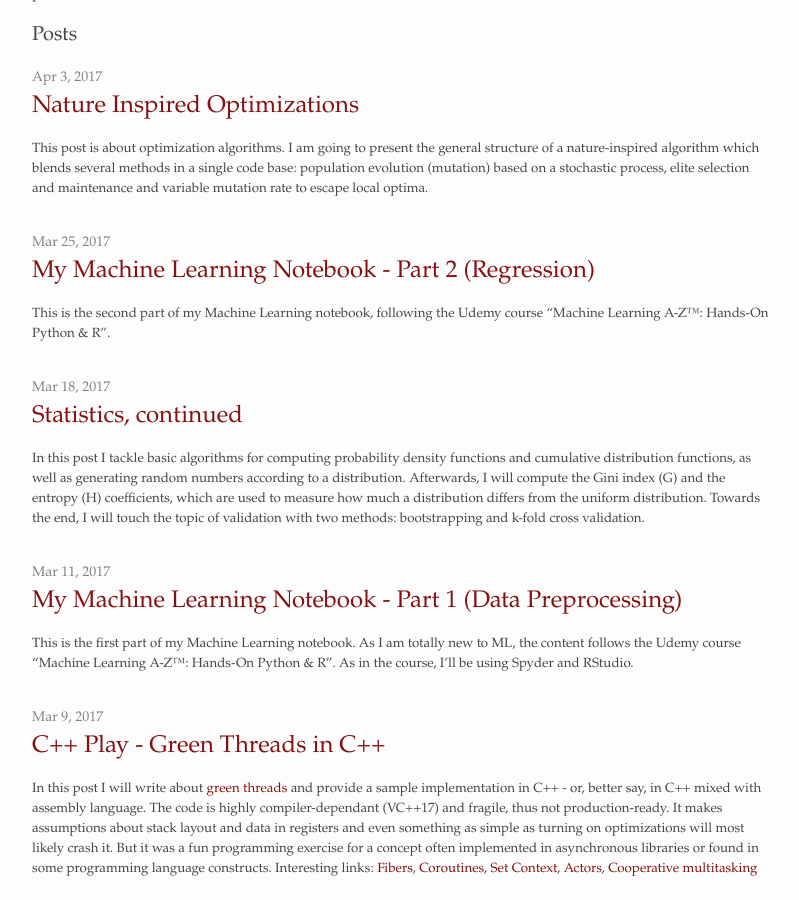
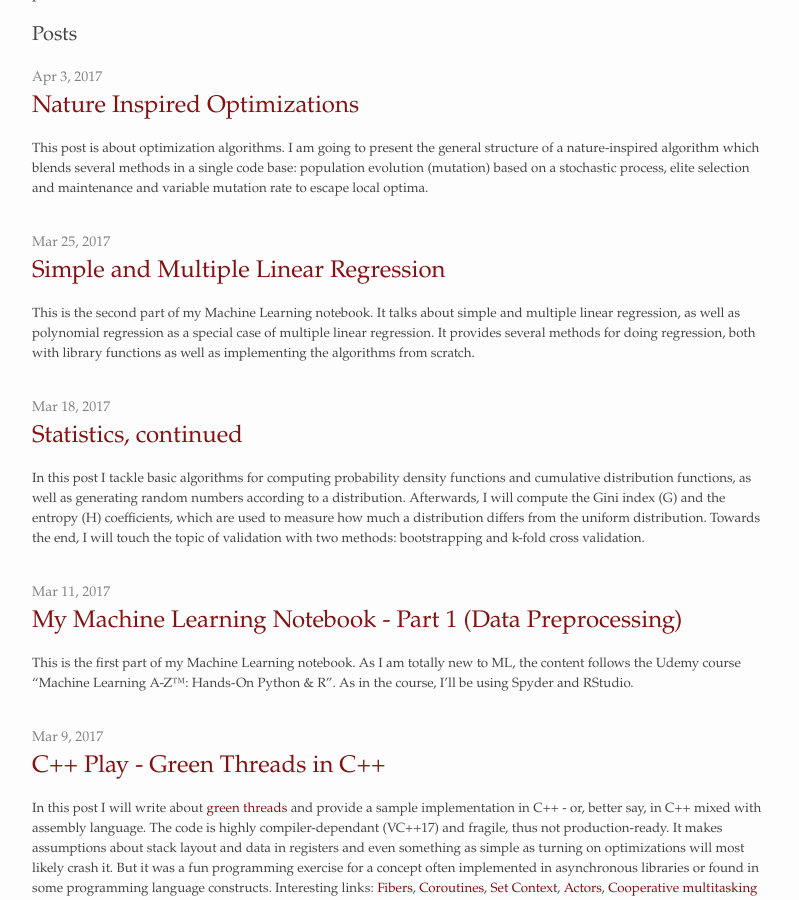
Before and after one commit to alexandrugris/my-jekyll-tech-blog, a Jekyll site: the page built from MyBlog/index.md, in a window 1280 px wide and 900 px high, scrolled down 735 px. Shown: the whole window, without its empty margins (238-1037 px from the left). Built offline with Jekyll 4.4.1, drawn with Linux system fonts in a browser that asks for light colours.

Commit message:
polynomial regression

````diff
--- a/MyBlog/_posts/2017-03-25-MachineLearning-Notebook - 2.markdown
+++ b/MyBlog/_posts/2017-03-25-MachineLearning-Notebook - 2.markdown
@@ -1,10 +1,10 @@
 ---
 layout: post
-title:  "My Machine Learning Notebook - Part 2 (Regression)"
+title:  "Simple and Multiple Linear Regression"
 date:   2017-03-25 14:15:16 +0200
 categories: Machine Learning
 ---
-This is the second part of my Machine Learning notebook, following the Udemy course "Machine Learning A-Z™: Hands-On Python & R".
+This is the second part of my Machine Learning notebook. It talks about simple and multiple linear regression, as well as polynomial regression as a special case of multiple linear regression. It provides several methods for doing regression, both with library functions as well as implementing the algorithms from scratch.
 
 ### Simple Linear Regression With Plot
 
@@ -287,7 +287,7 @@
 
 In the end, if we continue to run the backwards elimination algorithm, we notice that the only variable that significantly influences the profit is the R&D Spent. :)
 
-Without library support, we compute the multiple regression line according to the following.
+### Multiple Linear Regression From Scratch
 
 We consider the line `Y = b0 + b1 * x1 + b2 * x2 + ...`.
 
@@ -318,7 +318,7 @@
     return (1 / N) * np.sum((x - mean_x) * (y - mean_y))
 ```
 
-However, we are not going to use it but rather use directly numpy's matrices for faster computation.
+However, we are not going to use it, but rather use directly numpy's matrices for faster computation.
 
 ```python
 def cov_matrix(_y, _x):
@@ -371,3 +371,10 @@
 ```
 
 ![Identical results between library and own function]({{site.url}}/assets/ml_3_6.png)
+
+### Polynomial regression
+
+
+### Linearization models
+
+In case of non-linear functions (power law, exponential decay), the standard way to do the regression is to apply a logarithm and then compute the coefficients according to linear model. E.g. `y = a*x^b -> log(y) = log(a) + b * log(x)`, a linear ecuation. However, computing the regression coefficients this way is prone to large errors due to the fundamentally non-linear underlying relationship. A solution which yields much better results is to consider the function as it is and then find its regression coefficients using an optimization method like, for instance, a nature inspired optimization - see post about nature inspired optimizations.
````
Also changed, not shown: other parts of MyBlog/_posts/2017-03-25-MachineLearning-Notebook - 2.markdown (+2 -2 lines).
